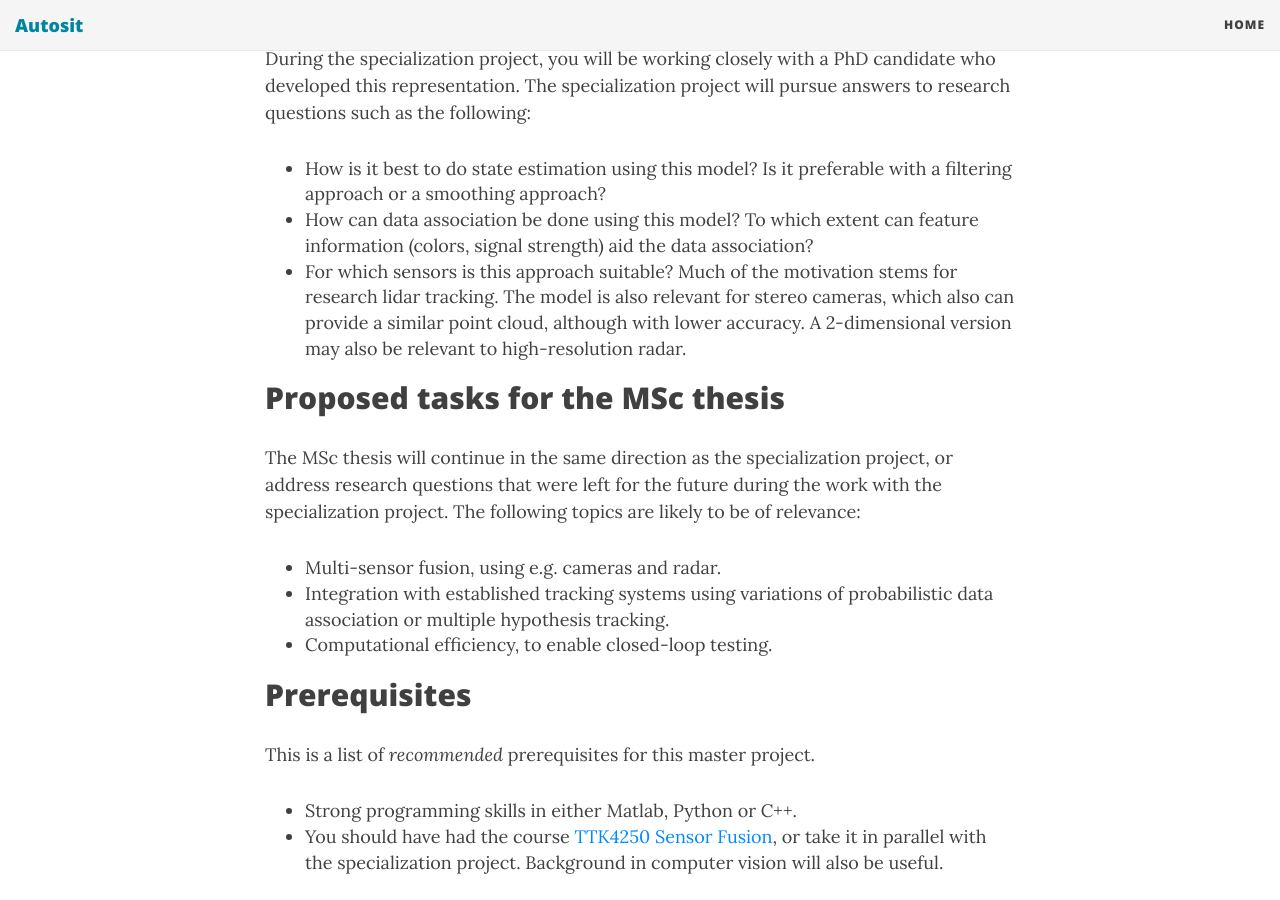
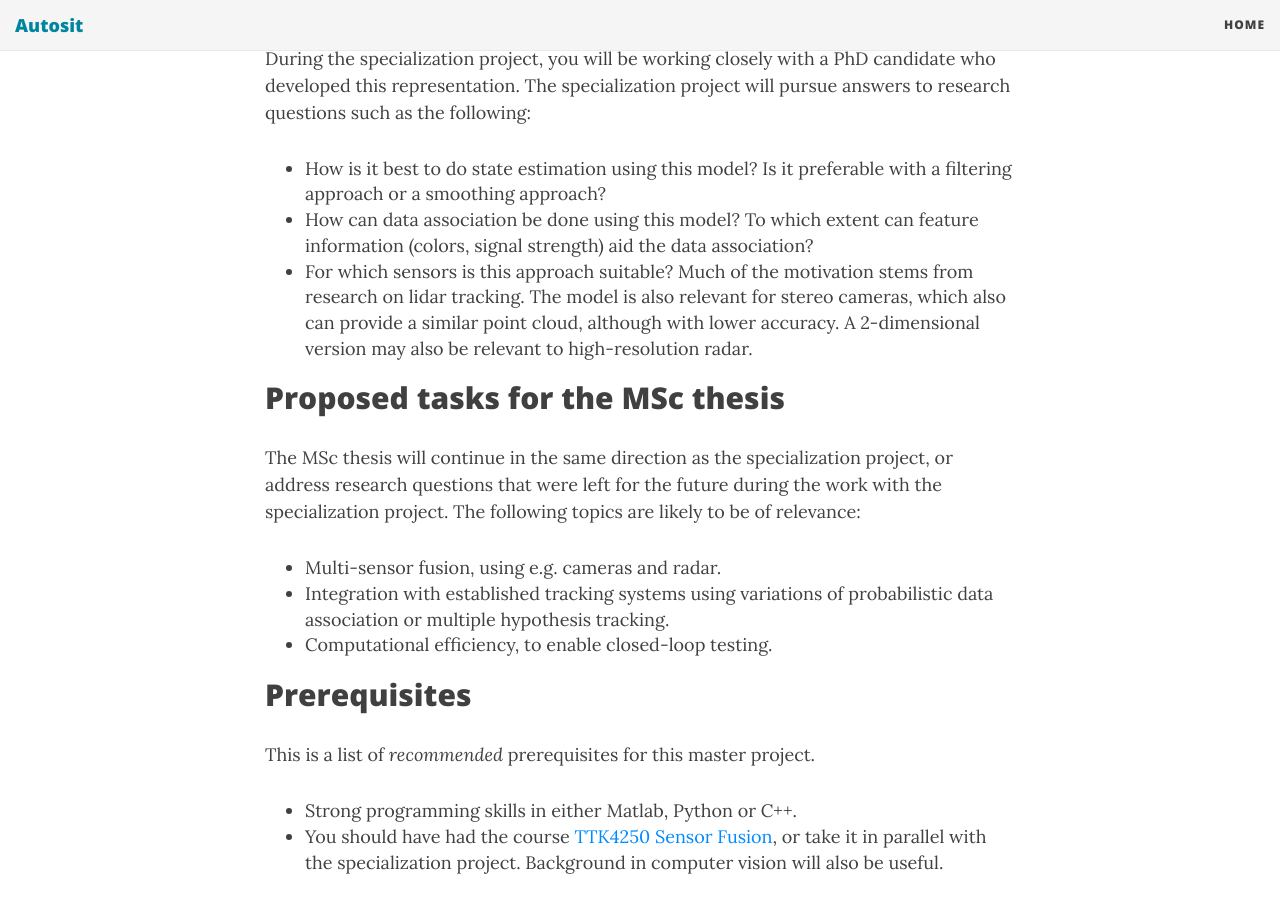
Before and after one commit to autosit/autosit.github.io, a Jekyll site: the page built from _posts/2024-03-15-semi-learn-eot.md, in a window 1280 px wide and 900 px high, scrolled down 1936 px. Built offline with Jekyll 4.4.1, drawn with Linux system fonts in a browser that asks for light colours; nearby versions of some CDN libraries.

Commit message:
small change in semi-learn

```diff
--- a/_posts/2024-03-15-semi-learn-eot.md
+++ b/_posts/2024-03-15-semi-learn-eot.md
@@ -36,7 +36,7 @@ The specialization project will pursue answers to research questions such as the
 
 * How is it best to do state estimation using this model? Is it preferable with a filtering approach or a smoothing approach?
 * How can data association be done using this model? To which extent can feature information (colors, signal strength) aid the data association?
-* For which sensors is this approach suitable? Much of the motivation stems for research lidar tracking. The model is also relevant for stereo cameras, which also can provide a similar point cloud, although with lower accuracy. A 2-dimensional version may also be relevant to high-resolution radar.
+* For which sensors is this approach suitable? Much of the motivation stems from research on lidar tracking. The model is also relevant for stereo cameras, which also can provide a similar point cloud, although with lower accuracy. A 2-dimensional version may also be relevant to high-resolution radar.
 
 
 ## Proposed tasks for the MSc thesis
```
